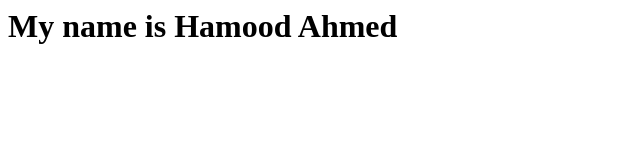
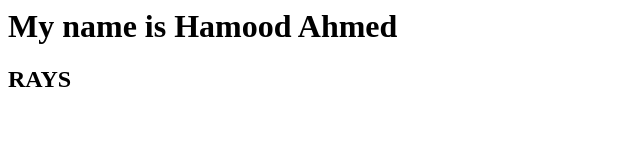
Before and after one commit to hamoodahmed/Job-Concurrency, a website: page index.html in a window 1280 px wide. Shown: the full height of the page, 0-640 px from the left. Drawn offline with Linux system fonts and the light colour scheme.

Commit message:
index.html

```diff
--- a/index.html
+++ b/index.html
@@ -1 +1,2 @@
 <h1>My name is Hamood Ahmed</h1>
+<h2>RAYS</h2>
```
